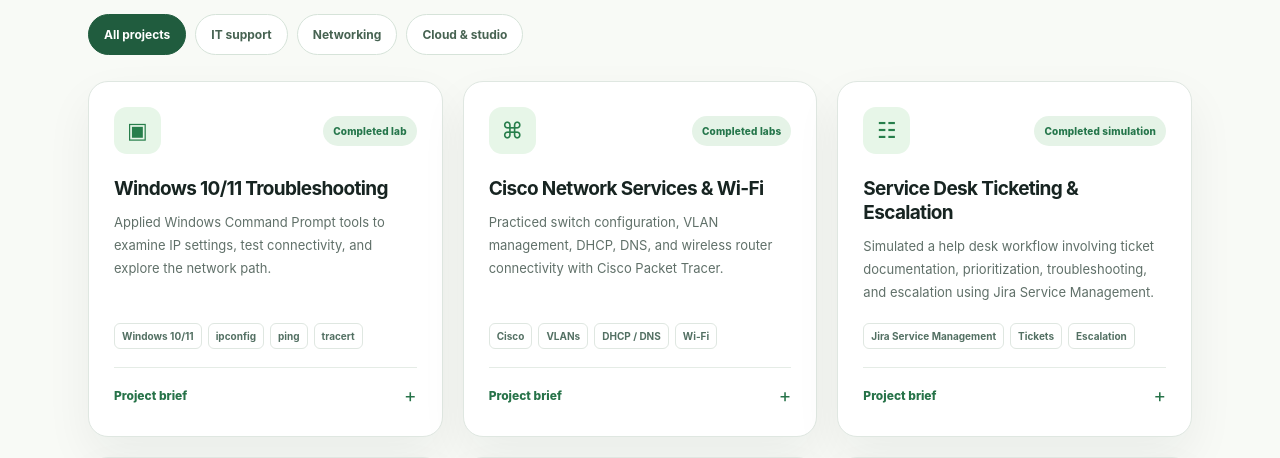
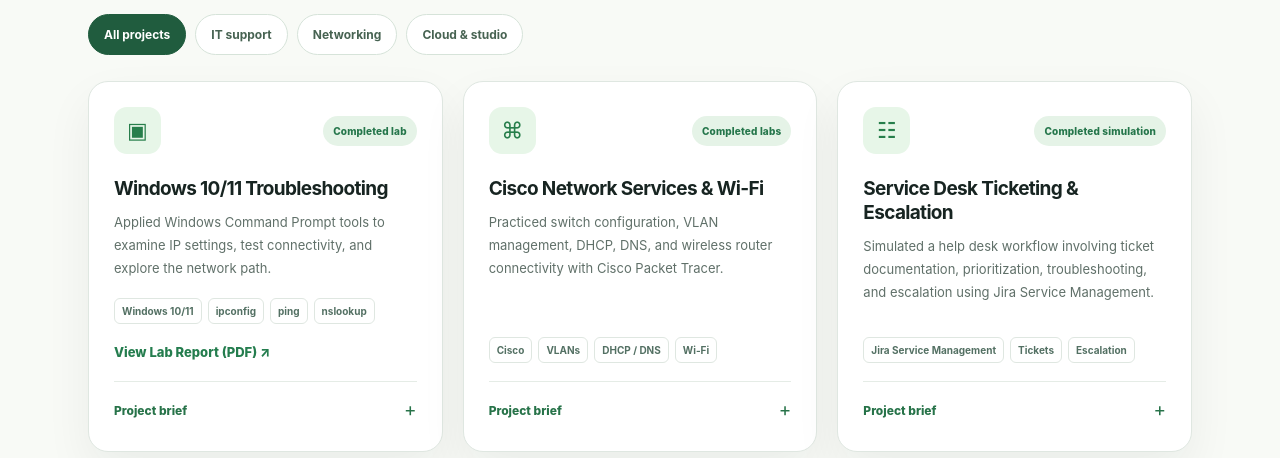
Before and after one commit to summerbaham/summerbaham.github.io, a plain HTML site: page index.html in a window 1280 px wide. Shown: the part 1202-1660 px from the top of the page. Drawn offline with Linux system fonts and the light colour scheme.

Commit message:
Add Windows troubleshooting lab PDF link

```diff
--- a/index.html
+++ b/index.html
@@ -62,7 +62,18 @@
     <div class="section-header"><div><span class="overline">01 / HANDS-ON WORK</span><h2 class="section-title">Selected technical projects.</h2><p class="section-intro">Real coursework and lab experience, clearly separated from work still in progress. Open each card for the scope, tasks, and evidence to attach.</p></div><a class="line-link" href="#contact">Discuss my work ↗</a></div>
     <div class="filters" role="group" aria-label="Filter projects"><button class="filter" type="button" data-filter="all" aria-pressed="true">All projects</button><button class="filter" type="button" data-filter="support" aria-pressed="false">IT support</button><button class="filter" type="button" data-filter="network" aria-pressed="false">Networking</button><button class="filter" type="button" data-filter="cloud" aria-pressed="false">Cloud &amp; studio</button></div>
     <div class="projects">
-      <article class="project" data-category="support"><div class="project-top"><div class="project-icon" aria-hidden="true">▣</div><span class="status">Completed lab</span></div><h3>Windows 10/11 Troubleshooting</h3><p>Applied Windows Command Prompt tools to examine IP settings, test connectivity, and explore the network path.</p><div class="chips"><span class="chip">Windows 10/11</span><span class="chip">ipconfig</span><span class="chip">ping</span><span class="chip">tracert</span></div><details><summary>Project brief</summary><div><strong>Scope:</strong> End-user workstation and connectivity diagnostics.<ul><li>Practiced command-line troubleshooting.</li><li>Captured lab screenshots.</li><li>Evidence to add: selected annotated screenshots and a sanitized lab report.</li></ul></div></details></article>
+      <article class="project" data-category="support"><div class="project-top"><div class="project-icon" aria-hidden="true">▣</div><span class="status">Completed lab</span></div><h3>Windows 10/11 Troubleshooting</h3><p>Applied Windows Command Prompt tools to examine IP settings, test connectivity, and explore the network path.</p><div class="chips"><span class="chip">Windows 10/11</span><span class="chip">ipconfig</span><span class="chip">ping</span><span class="chip">nslookup</span>
+</div>
+
+<a class="line-link"
+href="./Summer_Baham_Windows_10_11_Troubleshooting_Lab.pdf.pdf"
+target="_blank"
+rel="noopener noreferrer"
+style="display:inline-block;margin-bottom:18px;">
+View Lab Report (PDF) ↗
+</a>
+
+<details><summary>Project brief</summary><div><strong>Scope:</strong> End-user workstation and connectivity diagnostics.<ul><li>Practiced command-line troubleshooting.</li><li>Captured lab screenshots.</li><li>Evidence to add: selected annotated screenshots and a sanitized lab report.</li></ul></div></details></article>
       <article class="project" data-category="network"><div class="project-top"><div class="project-icon" aria-hidden="true">⌘</div><span class="status">Completed labs</span></div><h3>Cisco Network Services &amp; Wi-Fi</h3><p>Practiced switch configuration, VLAN management, DHCP, DNS, and wireless router connectivity with Cisco Packet Tracer.</p><div class="chips"><span class="chip">Cisco</span><span class="chip">VLANs</span><span class="chip">DHCP / DNS</span><span class="chip">Wi-Fi</span></div><details><summary>Project brief</summary><div><strong>Scope:</strong> Network configuration fundamentals.<ul><li>Worked with switch configuration and VLAN 1 addressing.</li><li>Completed DHCP, DNS, and wireless configuration exercises.</li><li>Evidence to add: topology images, settings, and test results.</li></ul></div></details></article>
       <article class="project" data-category="support"><div class="project-top"><div class="project-icon" aria-hidden="true">☷</div><span class="status">Completed simulation</span></div><h3>Service Desk Ticketing &amp; Escalation</h3><p>Simulated a help desk workflow involving ticket documentation, prioritization, troubleshooting, and escalation using Jira Service Management.</p><div class="chips"><span class="chip">Jira Service Management</span><span class="chip">Tickets</span><span class="chip">Escalation</span></div><details><summary>Project brief</summary><div><strong>Scope:</strong> Service desk incident lifecycle.<ul><li>Practiced incident documentation and escalation.</li><li>Focused on clear end-user communication.</li><li>Evidence to add: redacted sample tickets and documented workflow.</li></ul></div></details></article>
       <article class="project" data-category="cloud"><div class="project-top"><div class="project-icon" aria-hidden="true">☁</div><span class="status">Coursework exercises</span></div><h3>Cloud Platforms &amp; Virtual Machines</h3><p>Hands-on AEVA coursework involving AWS, Microsoft Azure, Google Cloud Platform, and virtual machine troubleshooting concepts.</p><div class="chips"><span class="chip">AWS</span><span class="chip">Azure</span><span class="chip">GCP</span><span class="chip">VMs</span></div><details><summary>Project brief</summary><div><strong>Scope:</strong> Cloud-console familiarity and VM troubleshooting training.<ul><li>Completed hands-on exercises across cloud platforms.</li><li>Studied virtual machine diagnostics.</li><li>Evidence to add: sanitized console screenshots and a documented example.</li></ul></div></details></article>
```
